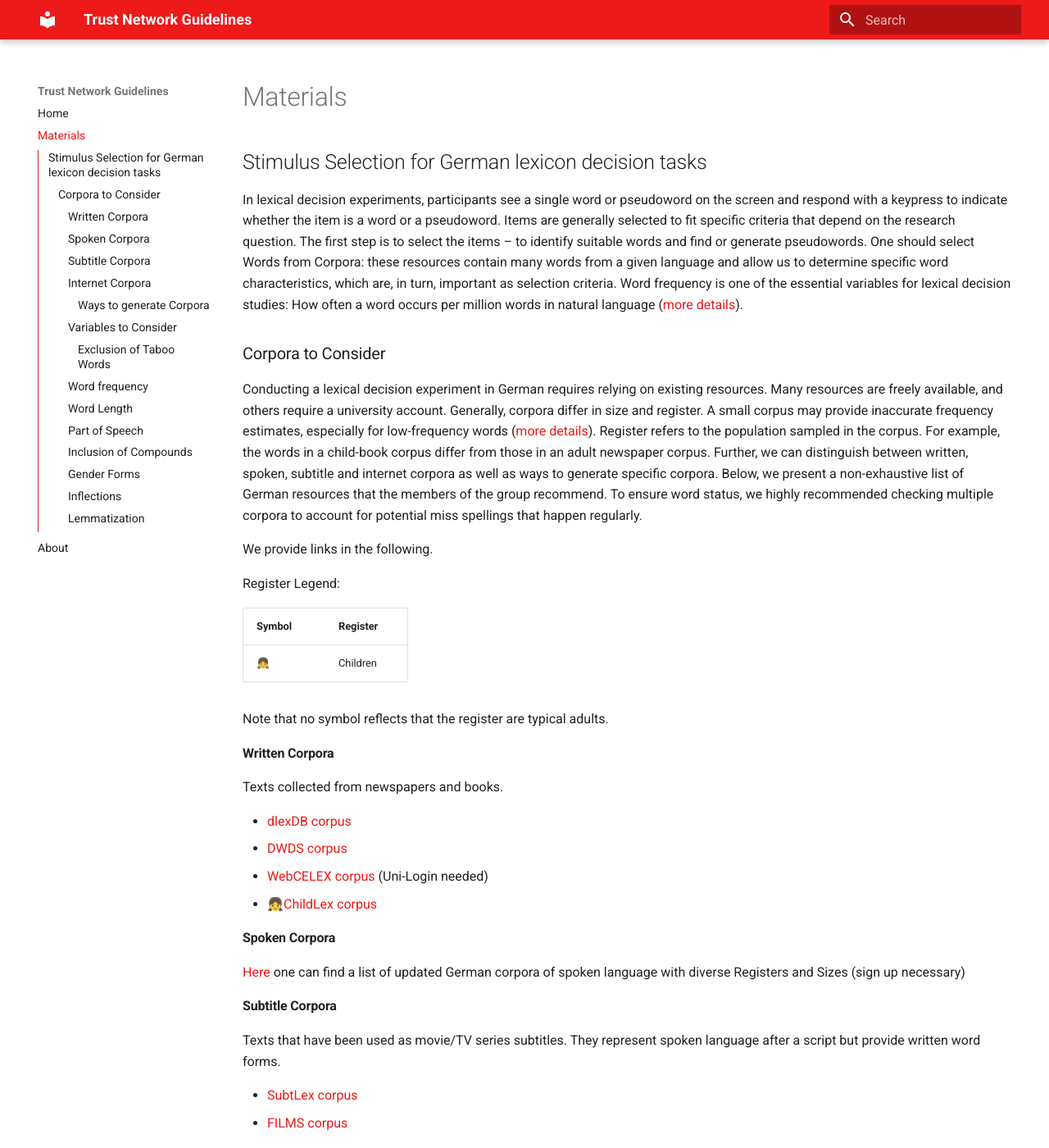
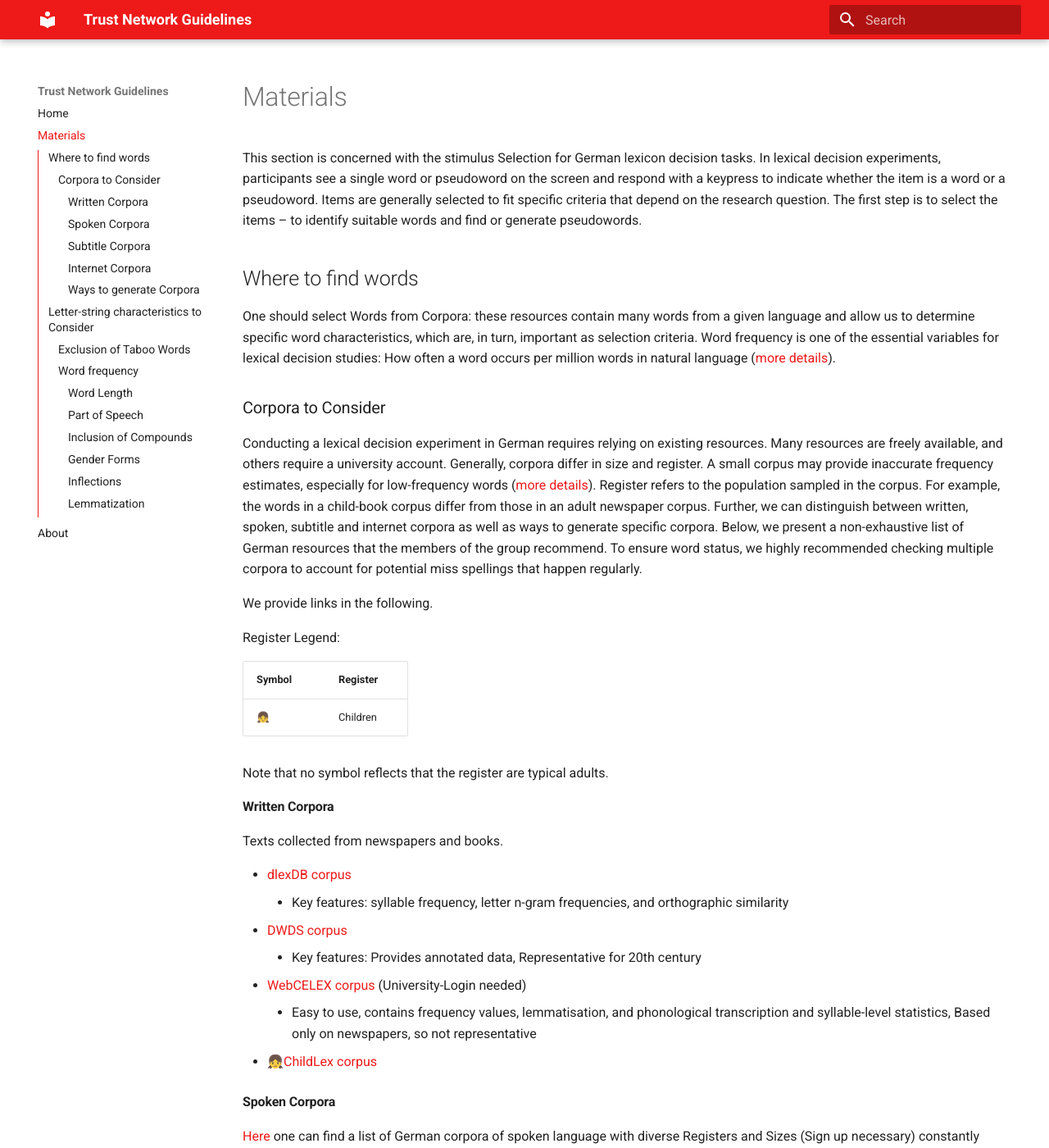
Before and after one commit to cwdeee/trust-network-guidelines, an MkDocs documentation site: the page built from docs/materials.md, in a window 1280 px wide and 1400 px high. Shown: the whole window at 82% size. Built offline with MkDocs 1.6.1 and Material for MkDocs 9.7.7, drawn with Linux system fonts in a browser that asks for light colours; some of the changed text lies outside the part shown.

Commit message:
style and more text

```diff
--- a/docs/materials.md
+++ b/docs/materials.md
@@ -1,6 +1,8 @@
-## Stimulus Selection for German lexicon decision tasks
-In lexical decision experiments, participants see a single word or pseudoword on the screen and respond with a keypress to indicate whether the item is a word or a pseudoword. Items are generally selected to fit specific criteria that depend on the research question. The first step is to select the items – to identify suitable words and find or generate pseudowords. One should select Words from Corpora: these resources contain many words from a given language and allow us to determine specific word characteristics, which are, in turn, important as selection criteria. Word frequency is one of the essential variables for lexical decision studies: How often a word occurs per million words in natural language ([more details](https://doi.org/10.1177/0963721417727521)).
+This section is concerned with the stimulus Selection for German lexicon decision tasks. In lexical decision experiments, participants see a single word or pseudoword on the screen and respond with a keypress to indicate whether the item is a word or a pseudoword. Items are generally selected to fit specific criteria that depend on the research question. The first step is to select the items – to identify suitable words and find or generate pseudowords.
 
+
+## Where to find words
+One should select Words from Corpora: these resources contain many words from a given language and allow us to determine specific word characteristics, which are, in turn, important as selection criteria. Word frequency is one of the essential variables for lexical decision studies: How often a word occurs per million words in natural language ([more details](https://doi.org/10.1177/0963721417727521)).
 
 
 ### Corpora to Consider
@@ -21,12 +23,16 @@ Note that no symbol reflects that the register are typical adults.
 Texts collected from newspapers and books.
 
 - [dlexDB corpus](https://doi.org/10.5281/zenodo.15097663)
+    - Key features: syllable frequency, letter n-gram frequencies, and orthographic similarity
 - [DWDS corpus](https://www.dwds.de/r/lexdb#kern)
-- [WebCELEX corpus](https://webcelex.ivdnt.org/) (Uni-Login needed)
+    - Key features: Provides annotated data, Representative for 20th century
+- [WebCELEX corpus](https://webcelex.ivdnt.org/) (University-Login needed)
+    - Easy to use, contains frequency values, lemmatisation, and phonological transcription and syllable-level statistics, Based only on newspapers, so not representative
+
 - 👧[ChildLex corpus](https://www.dwds.de/d/korpora/childlex)
 
 #### Spoken Corpora
-[Here](https://dgd.ids-mannheim.de/dgd/pragdb.dgd_extern.sys_inv?v_session_id=) one can find a list of updated German corpora of spoken language with diverse Registers and Sizes (sign up necessary)
+[Here](https://dgd.ids-mannheim.de/dgd/pragdb.dgd_extern.sys_inv?v_session_id=) one can find a list of German corpora of spoken language with diverse Registers and Sizes (Sign up necessary) constantly updated by the Institute of the German Language in Manheim.
 
 #### Subtitle Corpora
 Texts that have been used as movie/TV series subtitles. They represent spoken language after a script but provide written word forms.
@@ -40,20 +46,20 @@ This type of resource collects texts available on the Internet. The advantage is
 - [Leipzig corpus](https://corpora.uni-leipzig.de/en?corpusId=deu_news_2021)
 - [deWaC corpus](https://wacky.sslmit.unibo.it/doku.php?id=frequency_lists)
 
-##### Ways to generate Corpora
+#### Ways to generate Corpora
 Here are new ideas for creating corpora with generative language models ([more details](https://doi.org/10.31234/osf.io/gm9b6_v5)).
 
 - 👧[LLM created ChildLex corpora](https://doi.org/10.17605/OSF.IO/WMUVJ)
 
-<p></p>
 
-#### Variables to Consider
-Here is a list of variables to be considered when selecting words for word recognition tasks like a lexical decision task in German.
 
-##### Exclusion of Taboo Words ![Importance Rating 2](images/rating2.png)
+## Letter-string characteristics to Consider
+Here is a list of variables that reflect specific aspects of words and non-words that should be considered when selecting stimuli for word recognition tasks like a lexical decision task in German.
+
+### Exclusion of Taboo Words ![Importance Rating 2](images/rating2.png)
 Excluding taboo words can prevent participant traumatization.
 
-#### Word frequency ![Importance Rating 4](images/rating4.png)
+### Word frequency ![Importance Rating 4](images/rating4.png)
 A frequency cut-off can be used to exclude low-frequency words.
 
 Pro:
```
